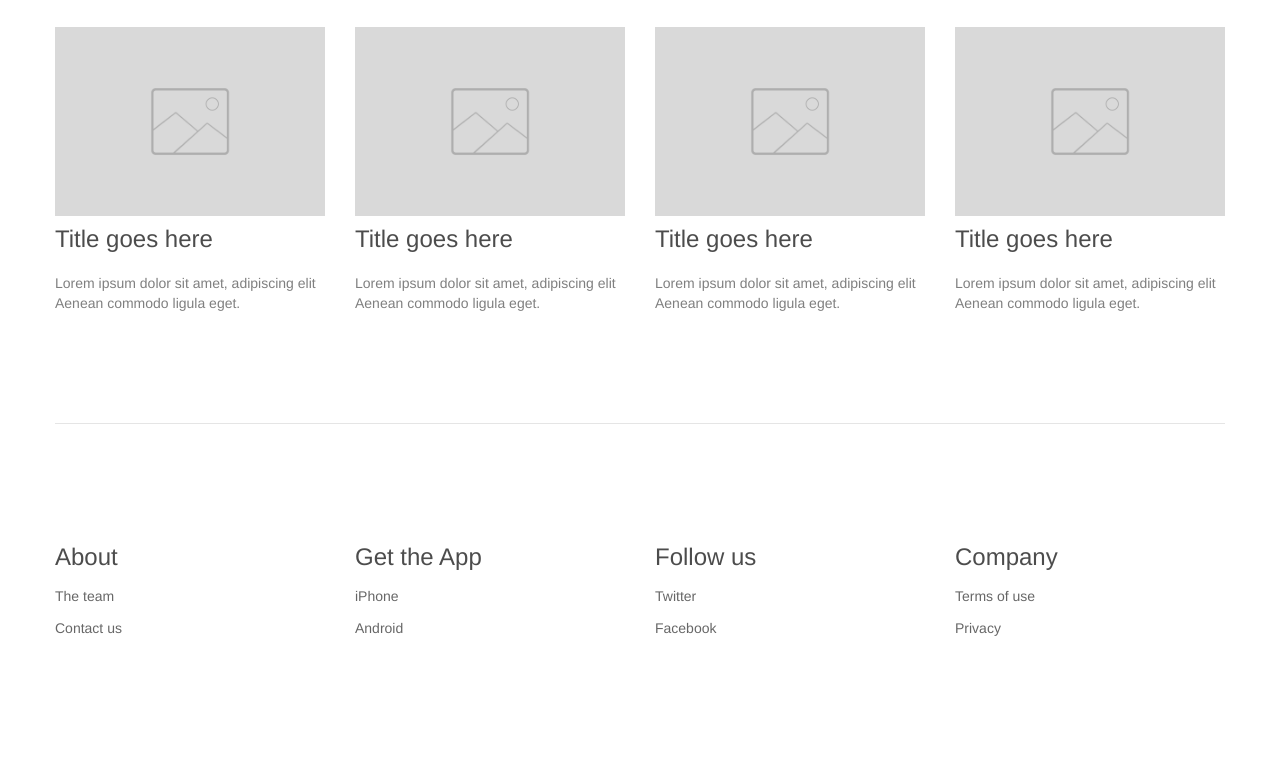
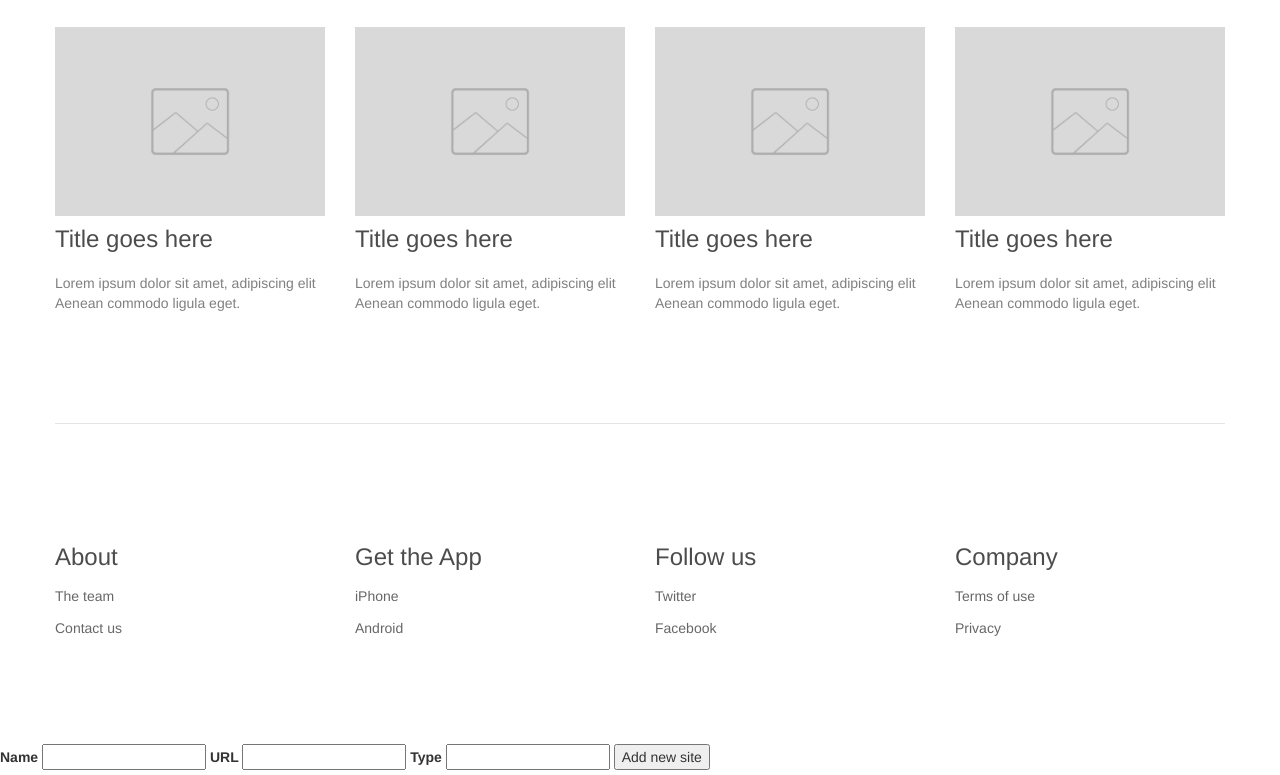
Before and after one commit to theneva/Licences, a website: page licences-web/index.html in a window 1280 px wide. Shown: the part 584-1359 px from the top of the page. Before the commit the page ends 1328 px from the top, so only its background shows below. Drawn offline with Linux system fonts and the light colour scheme; no server answers.

Commit message:
Allow posting new licences.

```diff
--- a/licences-web/index.html
+++ b/licences-web/index.html
@@ -49,6 +49,7 @@
 				</h2>
 			</div>
 		</div>
+
 		<div class="row voffset">
 			<div class="col-sm-3">
 				<img src="img/placeholder-image.png" class="img-responsive" alt='' />
@@ -160,6 +161,28 @@
 </div>
 <!-- Main container END -->
 
+<script src="js/main.js"></script>
+<script>
+    $.getJSON('http://localhost:3123/api/licences', function(data) {
+        data.forEach(function(element) {
+            console.log(element);
+        });
+    });
+</script>
+
+<label>
+    Name
+    <input id="name"/>
+</label>
+<label>
+    URL
+    <input id="url"/>
+</label>
+<label>
+    Type
+    <input id="type"/>
+</label>
+<button onclick="addNewSite()">Add new site</button>
 </body>
 
 <!-- Google Analytics -->
--- /dev/null
+++ b/licences-web/js/main.js
@@ -0,0 +1,19 @@
+function addNewSite() {
+    var name = $('#name').val();
+    var url = $('#url').val();
+    var type = $('#type').val();
+
+    if (name && url && type) {
+        var licence = {name: name, url: url, type: type};
+
+        console.log('sending licence = ' + licence);
+
+        var postedElement = $.ajax('http://localhost:3123/api/licences', {
+            data: JSON.stringify(licence),
+            type: 'POST',
+            contentType: 'application/json'
+        });
+
+        console.log('postedElement: ' + postedElement);
+    }
+}
--- a/server.js
+++ b/server.js
@@ -4,6 +4,8 @@ var Licence = require('./licence');
 
 var app = express();
 app.use(bodyParser.json());
+
+app.use(express.static(__dirname + '/licences-web'));
 
 app.get('/api/licences', function(req, res, next) {
 	Licence.find(function(err, licences) {
```
